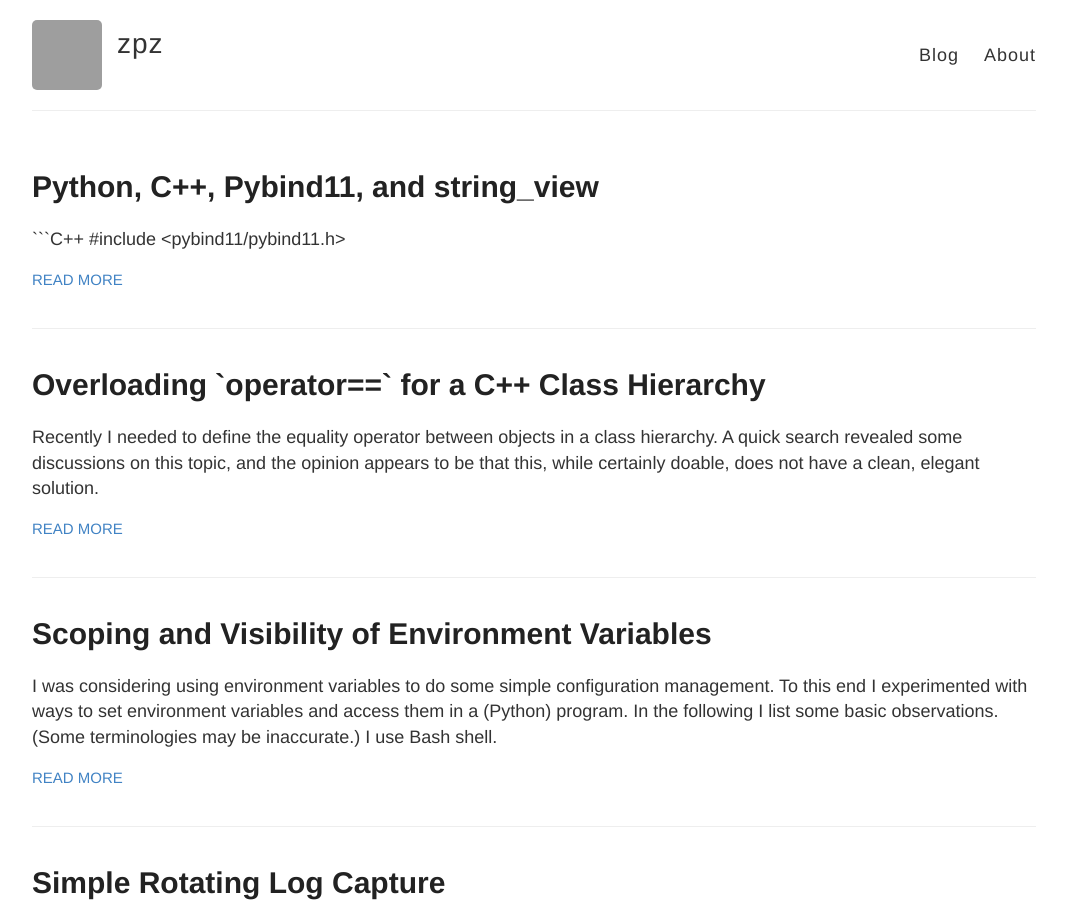
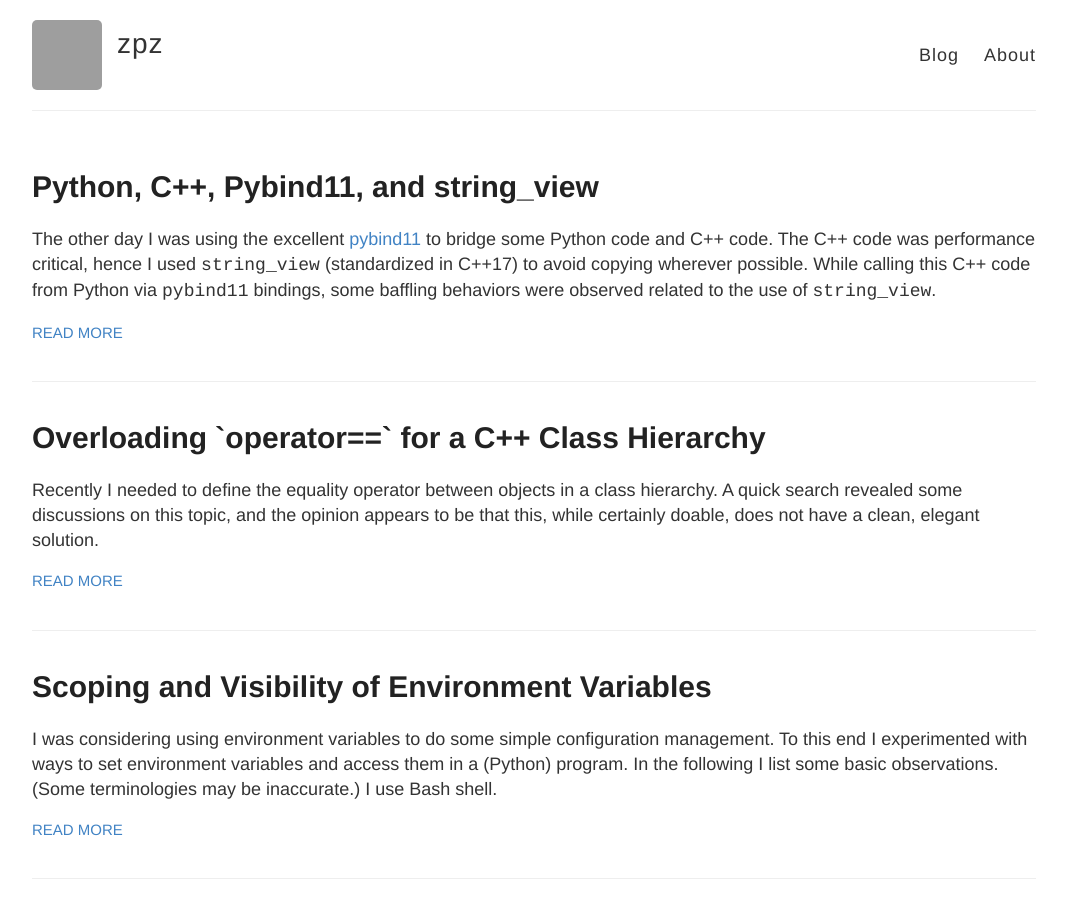
Before and after one commit to zpz/zpz.github.io, a Jekyll site: the page built from index.html, in a window 1280 px wide and 900 px high. Shown: the whole window, without its empty margins (106-1173 px from the left). Built offline with Jekyll 4.4.1, drawn with Linux system fonts in a browser that asks for light colours; some of the changed lines change nothing that is shown; grey boxes are pictures that could not be loaded.

Commit message:
stringview post

````diff
--- a/_posts/2018-01-29-python-cpp-pybind11-stringview.md
+++ b/_posts/2018-01-29-python-cpp-pybind11-stringview.md
@@ -3,9 +3,18 @@
 title: Python, C++, Pybind11, and string_view
 ---
 
+The other day I was using the excellent [pybind11](https://github.com/pybind/pybind11) to bridge some Python code and C++ code.
+The C++ code was performance critical, hence I used `string_view` (standardized in C++17) to avoid copying wherever possible.
+While calling this C++ code from Python via `pybind11` bindings, some baffling behaviors were observed related to the use of `string_view`.
+
+The (simplified) C++ code started like this:
+
 
 ```C++
+// File '_example.cc'.
+
 #include <pybind11/pybind11.h>
+#include <pybind11/stl.h>
 
 #include <iostream>
 #include <string>
@@ -25,10 +34,6 @@
             return _value;
         }
 
-        void print() const {
-            std::cout << _value << std::endl;
-        }
-
     private:
         string_view _value;
 };
@@ -43,6 +48,7 @@
             for (auto const & v : _items) {
                 if (i > 0) std::cout << ", ";
                 std::cout << v.value();
+                i++;s
             }
             std::cout << std::endl;
         }
@@ -60,7 +66,6 @@
 {
     py::class_<Item>(m, "Item")
         .def(py::init<string_view>())
-        .def("print", &Item::print)
         .def_property_readonly("value", &Item::value);
 
     py::class_<Row>(m, "Row")
@@ -68,6 +73,11 @@
         .def("print", &Row::print);
 }
 ```
+
+The header file `pybind11/stl.h` is included to perform automatic conversion from a Python `list` to C++ `vector`
+in calls to the `Row` constructor; otherwise it does not play any role in the behaviors we'll discuss below.
+
+Let's use the binding to the class `Item` first, in a Python interpreter:
 
 ```
 >>> from _example import Item
@@ -87,6 +97,8 @@
 >>>
 ```
 
+Ooops! Doesn't look too good. We're using Python `str` here. Let's use some `bytes`:
+
 ```
 >>> x = b'abcd'
 >>> x
@@ -100,6 +112,8 @@
 'xyz'
 >>>
 ```
+
+Better! Since the string values are not used other than initiating the `Item` objects, let's use literals directly the `Item` initializer:
 
 ```
 >>> y = Item(b'abcd')
@@ -119,9 +133,19 @@
 >>> y.value
 '\x00|\t'
 >>>
-
 ```
 
+Ooops! Not too good. What's happening here?
+
+I took it to the `pybind11` support channel at [gitter](https://gitter.im/pybind/Lobby) and asked the folks there. They were very responsive and helpful (Thanks folks!). Once they gave me the pointer, things are not hard to understand.
+
+The `string_view` in C++ is a pointer to some contiguous bytes along with the length. It has no idea about string, encoding, or that sort of things. This corresponds to `bytes` in Python, not `str`. In the code block that works, I save `bytes` in `x`, then call `Item(x)`. In this call, the `pybind11` binding code passes a view of the Python `bytes` to C++ without copying. Because `x` lives beyond the subsequent calls to `y.value`, the piece of memory holding `x` value does not change, hence `y.value` is stable.
+
+In the last code block, although `bytes` are used to initiate `Item`, the literal values are temporaries that may be garbage-collected anytime after the call to `Item()`. By the we check `y.value`, chances are `y._value` (on the C++ side) points to some memory (on the Python side) that has been reused for something out of our control. That's why we see garbage, and the garbage changes!
+
+In the code above the block that works, I save some `str` (not `bytes`) in `x`, and call `Item(x)`. The persistent `x` does not help here---during the call, a `bytes` object is created based on `x`, and a view of the **temporary** `bytes` is passed to C++. Gargabe kicks in again.
+
+OK, I understand it. Now, how do I fix it? An easy solution is to have a version in C++ that accepts `string`, not `string_view`, and expose only the `string` version to Python. The changed class `Item` looks like this:
 
 ```
 class Item {
@@ -134,23 +158,21 @@
             return _value;
         }
 
-        void print() const {
-            std::cout << _value << std::endl;
-        }
-
     private:
         string _string_value;
         string_view _value;
 };
 ```
 
+The binding code becomes
+
 ```
     py::class_<Item>(m, "Item")
         .def(py::init<string>())
-        .def("print", &Item::print)
         .def_property_readonly("value", &Item::value);
 ```
 
+This works, as is easily verified:
 
 ```
 >>> y = Item(b'abcd')
@@ -170,5 +192,138 @@
 >>> [zz.value for zz in z]
 ['abc', 'def', '123', 'rst']
 >>>
+```
+
+However, I did not want to complicate the C++ code. I wanted to keep the C++ code absolutely clean and performant. Whatever issue Python has, it better solves it itself. I removed the `string` version of `Item::Item` and reverted to the original version.
+
+The solution points straight at the cause: temporaries. Let's save the temporaries and make sure they outlive their use. I created a Python file `example.py`, which `import`s `Item` from the dynamic library `_example` and does thing about it:
 
 ```
+from _example import Item, Row
+
+
+item_init_original = Item.__init__
+
+def item_init(self, value):
+    if isinstance(value, bytes):
+        self._value = value
+        item_init_original(self, self._value)
+    elif isinstance(value, str):
+        self._value = value.encode()
+        item_init_original(self, self._value)
+    else:
+        item_init_original(self, value)
+
+Item.__init__ = item_init
+```
+
+So I modified the `__init__` method of the class `Item`. Because we're adding members to the class (namely, `self._value`), we need to use `py::dynamic_attr` in the binding code:
+
+```
+    py::class_<Item>(m, "Item", py::dynamic_attr())
+        .def(py::init<string_view>())
+        .def("print", &Item::print)
+        .def_property_readonly("value", &Item::value);
+```
+
+I was a little unsure about hacking `__init__`, but the result is assuring:
+
+```
+>>> from example import Item
+>>> y = Item('abcd')
+>>> y.value
+'abcd'
+>>> y.value
+'abcd'
+>>> y.value
+'abcd'
+>>> y = [Item(v) for v in ('abc', 'def', 'xy1', '234#')]
+>>> [v.value for v in y]
+['abc', 'def', 'xy1', '234#']
+>>> [v.value for v in y]
+['abc', 'def', 'xy1', '234#']
+>>> [v.value for v in y]
+['abc', 'def', 'xy1', '234#']
+>>> y = Item('xyz'.encode())
+>>> y.value
+'xyz'
+>>> y.value
+'xyz'
+>>> y.value
+'xyz'
+>>>
+```
+
+Now on to `Row`, which is constructed by a `vector` of `Item`s:
+
+```
+>>> from example import Item, Row
+>>> values = ['abcd', 'xyz'.encode(), b'##12a', b'!#@<>_x']
+>>> items = [Item(v) for v in values]
+>>> row = Row(items)
+>>> row.print()
+abcd, xyz, ##12a, !#@<>_x
+>>> row.print()
+abcd, xyz, ##12a, !#@<>_x
+>>>
+```
+Nice.
+```
+>>> row = Row([Item(v) for v in values])
+>>> row.print()
+�+��, xyz, ##12a, !#@<>_x
+>>> row.print()
+x(��, xyz, ##12a, !#@<>_x
+>>> row.print()
+((��, xyz, ##12a, !#@<>_x
+>>> row.print()
+((��, xyz, ##12a, !#@<>_x
+>>> row.print()
+�)��, xyz, ##12a, !#@<>_x
+>>> row.print()
+�t>�, xyz, ##12a, !#@<>_x
+>>> row.print()
+�)��, xyz, ##12a, !#@<>_x
+>>>
+```
+
+Oooops! What's wrong, again?
+
+Although we've saved the `str` or `bytes` in `Item`, now the `Item`s themselves are temporaries in the call to `Row()`, hence become target of garbage collection. Once an `Item` object is garbage collected, its data members are, of course, discarded as well.
+
+The solution is similar. We need to persist some things in `Row`:
+
+```
+row_init_original = Row.__init__
+
+def row_init(self, items):
+    self._items = [v if isinstance(v, Item) else Item(v) for v in items]
+    row_init_original(self, self._items)
+
+Row.__init__ = row_init
+```
+
+Correspondingly, `py::dynamic_attr` is added to the binding code:
+
+```
+    py::class_<Row>(m, "Row", py::dynamic_attr())
+        .def(py::init<std::vector<Item>>())
+        .def("print", &Row::print);
+```
+
+ Does this fix it?
+
+```
+>>> from example import Item, Row
+>>> values = ['abcd', 'xyz'.encode(), b'##12a', b'!#@<>_x']
+>>> row = Row([Item(v) for v in values])
+>>> row.print()
+abcd, xyz, ##12a, !#@<>_x
+>>>
+>>> row = Row(values)
+>>> row.print()
+abcd, xyz, ##12a, !#@<>_x
+>>>
+```
+
+I guess so!
````
